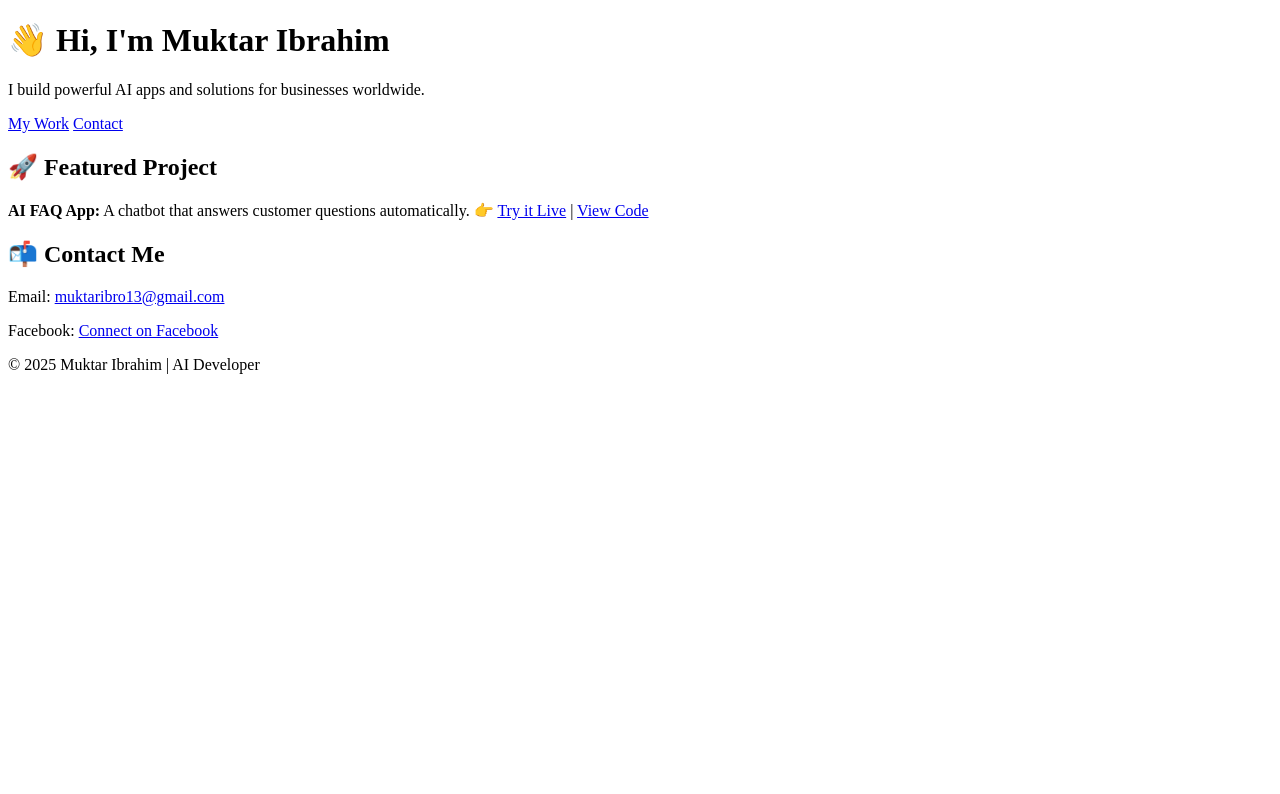
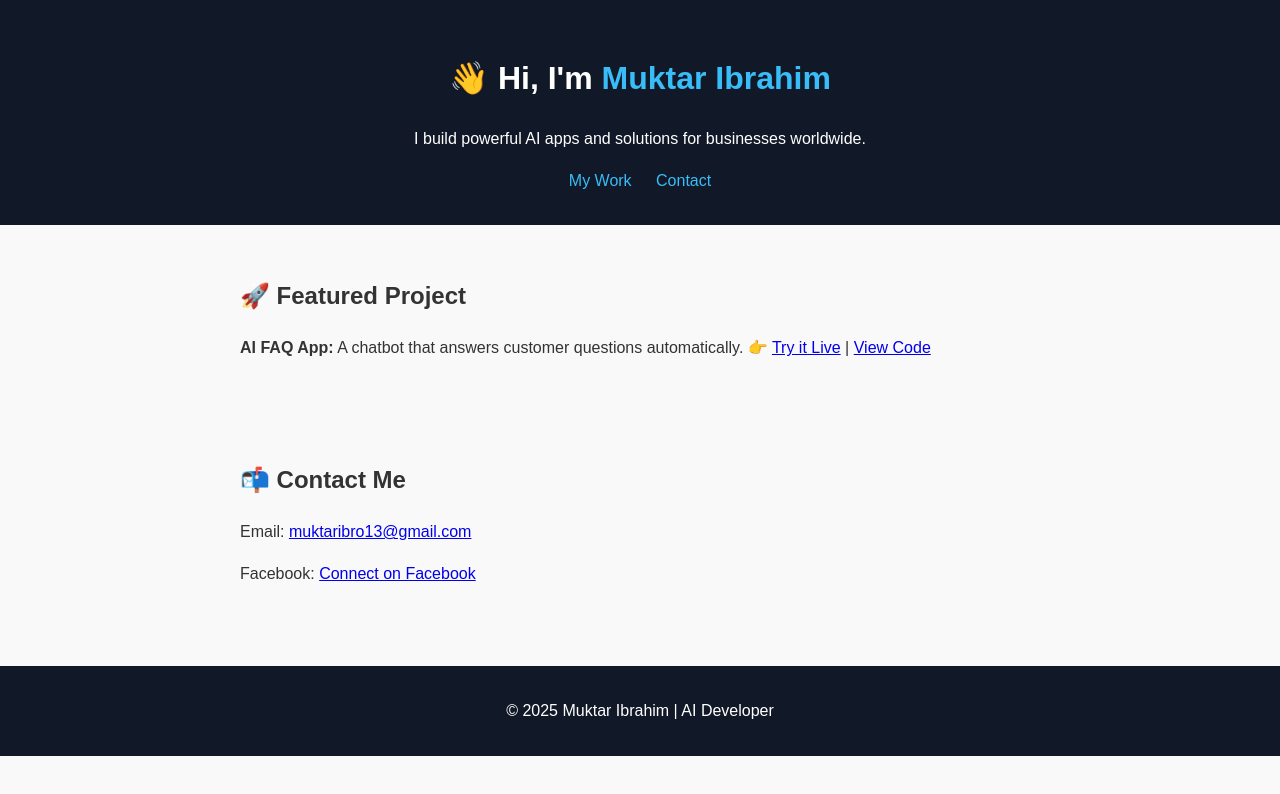
Before and after one commit to AXsavag/muktar-portfolio, a plain HTML site: page index.html in a window 1280 px wide. Drawn offline with Linux system fonts and the light colour scheme.

Commit message:
Update style.css

```diff
--- a/style.css
+++ b/style.css
@@ -1,38 +1,44 @@
-<!DOCTYPE html>
-<html lang="en">
-<head>
-  <meta charset="UTF-8">
-  <meta name="viewport" content="width=device-width, initial-scale=1.0">
-  <title>Muktar Ibrahim | AI Developer</title>
-  <link rel="stylesheet" href="style.css">
-</head>
-<body>
-  <header>
-    <h1>👋 Hi, I'm <span>Muktar Ibrahim</span></h1>
-    <p>I build powerful AI apps and solutions for businesses worldwide.</p>
-    <nav>
-      <a href="#work">My Work</a>
-      <a href="#contact">Contact</a>
-    </nav>
-  </header>
+/* Basic clean styling */
+body {
+  font-family: Arial, sans-serif;
+  margin: 0;
+  padding: 0;
+  line-height: 1.6;
+  background: #f9f9f9;
+  color: #333;
+}
 
-  <section id="work">
-    <h2>🚀 Featured Project</h2>
-    <p>
-      <strong>AI FAQ App:</strong> A chatbot that answers customer questions automatically.
-      👉 <a href="https://ai-faq.netlify.app/" target="_blank">Try it Live</a> |
-      <a href="https://github.com/AXsavag/ai-faq-app" target="_blank">View Code</a>
-    </p>
-  </section>
+header {
+  background: #111827;
+  color: #fff;
+  padding: 2rem;
+  text-align: center;
+}
 
-  <section id="contact">
-    <h2>📬 Contact Me</h2>
-    <p>Email: <a href="mailto:muktaribro13@gmail.com">muktaribro13@gmail.com</a></p>
-    <p>Facebook: <a href="https://facebook.com" target="_blank">Connect on Facebook</a></p>
-  </section>
+header h1 span {
+  color: #38bdf8;
+}
 
-  <footer>
-    <p>© 2025 Muktar Ibrahim | AI Developer</p>
-  </footer>
-</body>
-</html>
+nav a {
+  margin: 0 10px;
+  color: #38bdf8;
+  text-decoration: none;
+}
+
+nav a:hover {
+  text-decoration: underline;
+}
+
+section {
+  padding: 2rem;
+  max-width: 800px;
+  margin: auto;
+}
+
+footer {
+  text-align: center;
+  padding: 1rem;
+  background: #111827;
+  color: #fff;
+  margin-top: 2rem;
+}
```
